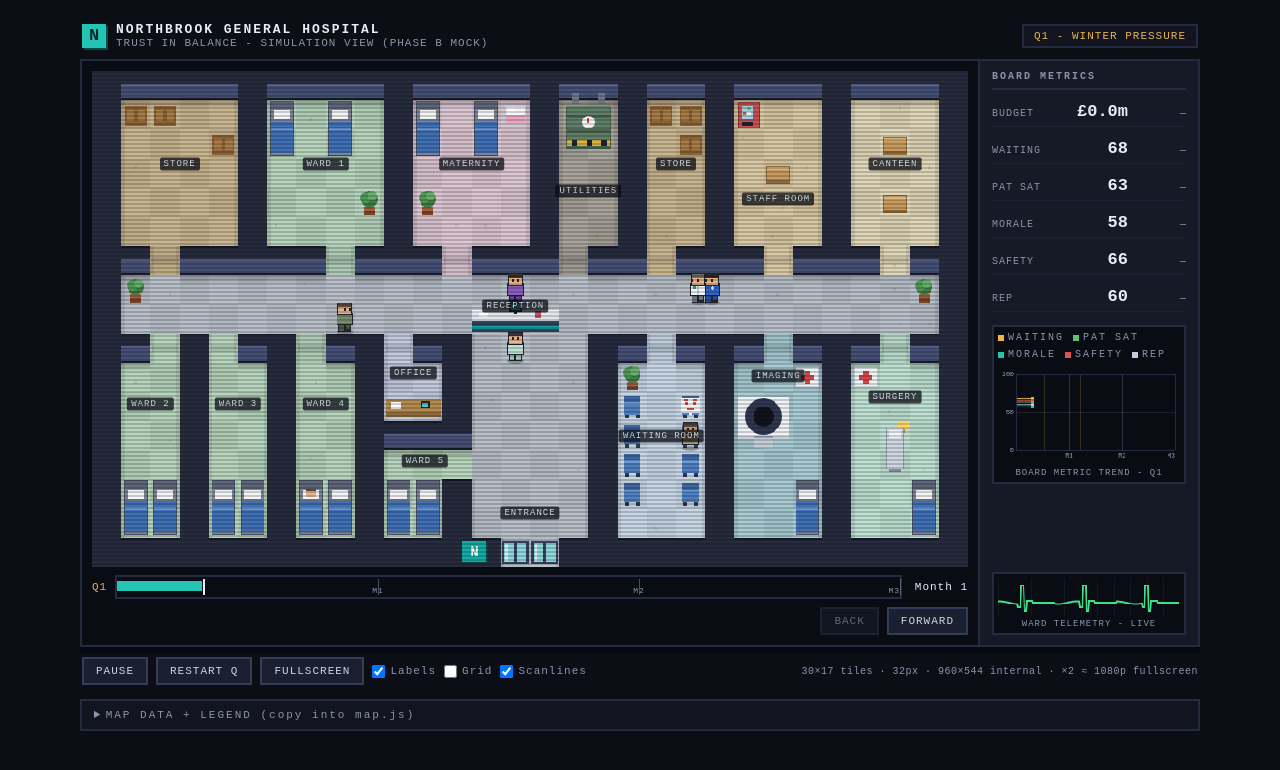
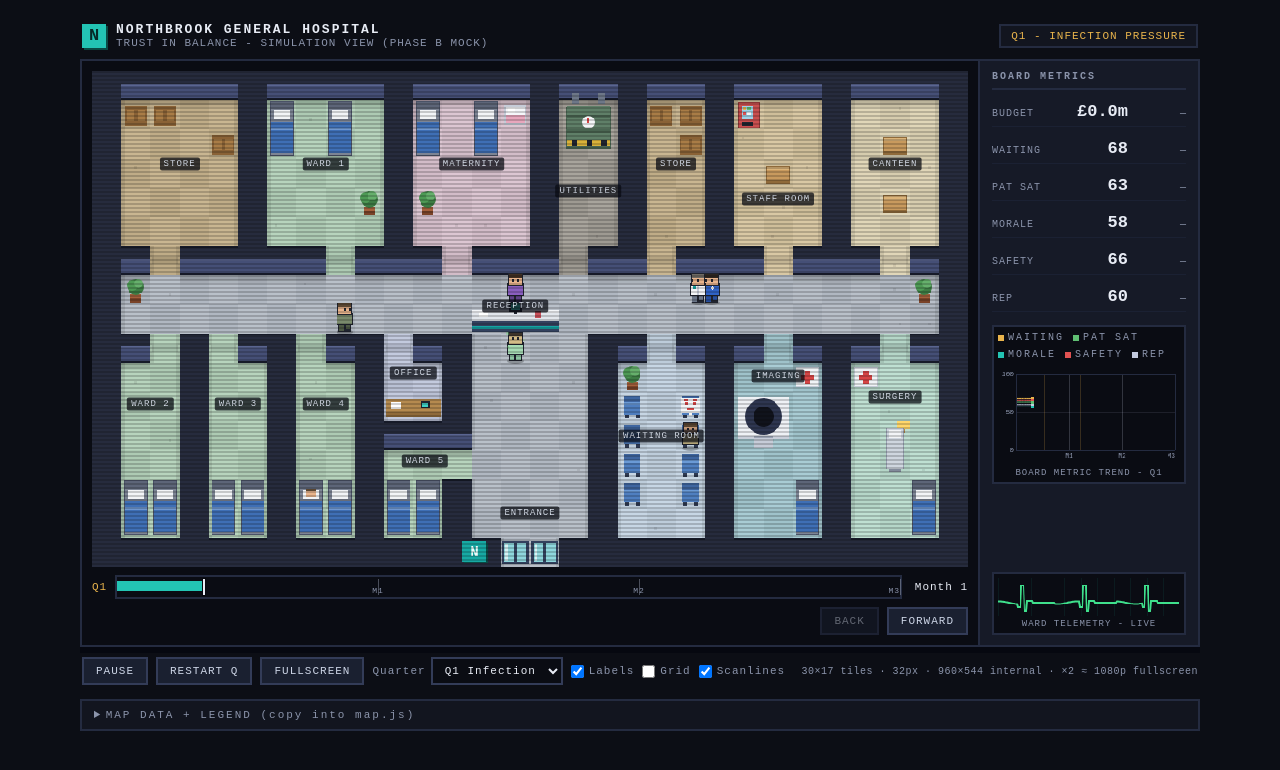
Before and after one commit to acehuall/ENHT-Simulation-Game, a plain HTML site: page index.html in a window 1280 px wide. Drawn offline with Linux system fonts and the light colour scheme.

Commit message:
Add quarter selector and infection pressure visuals

```diff
--- a/index.html
+++ b/index.html
@@ -17,7 +17,7 @@
       <h1>NORTHBROOK GENERAL HOSPITAL</h1>
       <div class="sub">TRUST IN BALANCE - SIMULATION VIEW (PHASE B MOCK)</div>
     </div>
-    <div class="chip">Q1 - WINTER PRESSURE</div>
+    <div class="chip" id="quarterChip">Q1 - INFECTION PRESSURE</div>
   </div>
 
   <div class="stage">
@@ -33,14 +33,14 @@
           <div id="toast"></div>
           <div id="banner">
             <div class="bar"></div>
-            <div class="mid"><div>Q1 &middot; WINTER PRESSURE<br><b>the board has decided: AGENCY COVER</b></div></div>
+            <div class="mid"><div id="bannerQuarter">Q1 &middot; INFECTION PRESSURE<br><b>the board has decided: AGENCY COVER</b></div></div>
             <div class="bar"></div>
           </div>
           <div id="dim"></div>
           <div id="stamp"><div>QUARTER CLOSED</div></div>
         </div>
         <div class="prog">
-          <span class="pq">Q1</span>
+          <span class="pq" id="quarterTrackLabel">Q1</span>
           <div class="pbar" id="pbar">
             <i id="pfill"></i>
             <span class="monthmark" style="left:33.333%" data-label="M1"></span>
@@ -73,7 +73,7 @@
             <span><i class="chartlegend-rep"></i>REP</span>
           </div>
           <canvas id="statsChart" width="220" height="120"></canvas>
-          <div class="ekgcap">BOARD METRIC TREND - Q1</div>
+          <div class="ekgcap" id="metricTrendCaption">BOARD METRIC TREND - Q1</div>
         </div>
         <div class="ekgbox">
           <canvas id="ekg" width="220" height="46"></canvas>
@@ -87,6 +87,14 @@
     <button class="btn" id="btnPause">Pause</button>
     <button class="btn" id="btnRestart">Restart Q</button>
     <button class="btn" id="btnFs">Fullscreen</button>
+    <label class="ck quarterControl">Quarter
+      <select id="quarterSelect" aria-label="Debug quarter selector">
+        <option value="Q1">Q1 Infection</option>
+        <option value="Q2">Q2 Capacity</option>
+        <option value="Q3">Q3 Media</option>
+        <option value="Q4">Q4 Winter</option>
+      </select>
+    </label>
     <label class="ck"><input type="checkbox" id="ckLabels" checked> Labels</label>
     <label class="ck"><input type="checkbox" id="ckGrid"> Grid</label>
     <label class="ck"><input type="checkbox" id="ckScan" checked> Scanlines</label>
@@ -108,11 +116,13 @@
 <script src="src/engine/agent-renderer.js"></script>
 <script src="src/data/scenario-data.js"></script>
 <script src="src/data/quarters-data.js"></script>
+<script src="src/data/quarter-events.js"></script>
 <script src="src/engine/game-state.js"></script>
 <script src="src/ui/dom.js"></script>
 <script src="src/ui/labels.js"></script>
 <script src="src/ui/legend.js"></script>
 <script src="src/engine/state.js"></script>
+<script src="src/engine/patient-state.js"></script>
 <script src="src/engine/metrics.js"></script>
 <script src="src/ui/controls.js"></script>
 <script src="src/ui/telemetry.js"></script>
--- a/src/css/ui.css
+++ b/src/css/ui.css
@@ -82,6 +82,11 @@
      font-family:inherit; font-size:11px; letter-spacing:1px; text-transform:uppercase; cursor:pointer;}
 .btn:hover{border-color:var(--teal); color:var(--teal);}
 label.ck{display:flex; align-items:center; gap:5px; color:var(--dim); letter-spacing:1px; cursor:pointer;}
+.quarterControl{gap:7px;}
+.quarterControl select{
+  background:#0a0c13; border:2px solid #333c58; color:var(--ink);
+  font-family:inherit; font-size:11px; letter-spacing:1px; padding:5px 8px;
+}
 .note{margin-left:auto; color:var(--dim); font-size:10px; letter-spacing:.5px;}
 
 .leg{padding:4px 14px 14px; font-size:11px; color:var(--dim); line-height:1.8;}
--- a/src/data/agents-data.js
+++ b/src/data/agents-data.js
@@ -3,7 +3,7 @@ var AGENTS=[
  {role:'porter',   L:buildLoop([[2,8],[12,8],[12,7],[27,7]], {0:2.2,3:2.2}, SPEED)},
  {role:'nurse',    L:buildLoop([[23,4],[23,7],[7,7],[7,13]], {0:2.6,3:3.2}, SPEED), heartIdx:3, heartAt:[7,14]},
  {role:'doctor',   L:buildLoop([[23,10],[23,7],[8,7],[8,4]], {0:2.4,3:2.6}, SPEED)},
- {role:'patient',  L:buildLoop([[14,15],[14,9],[16,9],[16,8],[19,8],[19,12]], {0:2.0,1:1.6,5:4.0}, SPEED)},
+ {role:'patient',  L:buildLoop([[14,15],[14,9],[16,9],[16,8],[19,8],[19,12],[19,8],[7,8],[7,13]], {0:2.0,1:1.6,5:4.0,8:4.0}, SPEED), treatmentIdx:8},
  {role:'agency',   L:buildLoop([[14,15],[14,9],[16,9],[16,7],[23,7],[23,4]], {}, 2.4, true), startAt:18, oneWay:true},
  {role:'reception',fixed:[14,7]},
  {role:'sitter',   fixed:[20,12], seated:true}
--- /dev/null
+++ b/src/data/quarter-events.js
@@ -0,0 +1,69 @@
+'use strict';
+/* ---------- quarter-specific simulation event configuration ----------
+   This is the extension point for Q1-Q4 visual layers, NPCs, pressure
+   events, and future report-page content. Rendering/simulation code should
+   read from this object instead of hard-coding behaviour for a single quarter.
+------------------------------------------------------------------------ */
+var QUARTER_EVENT_IDS = ['Q1', 'Q2', 'Q3', 'Q4'];
+
+var QUARTER_EVENTS = {
+  Q1: {
+    id: 'Q1',
+    label: 'Q1',
+    eventName: 'Infection Pressure',
+    displayName: 'Q1 - INFECTION PRESSURE',
+    bannerLine: 'INFECTION PRESSURE',
+    patientIllnessTint: true,
+    patientIllness: {
+      spawnState: 'ill',
+      untreatedTint: 0.68,
+      inTreatmentTint: 0.32,
+      treatedTint: 0.12,
+      treatmentCapacityAvailable: true,
+      treatmentZoneTiles: ['v', 'w', 'i', 'g']
+    },
+    visualNPCs: [],
+    pressureEvents: ['norovirus_outbreak', 'ward_4_incident'],
+    reportContentKey: 'infectionPressure'
+  },
+  Q2: {
+    id: 'Q2',
+    label: 'Q2',
+    eventName: 'Capacity Strain',
+    displayName: 'Q2 - CAPACITY STRAIN',
+    bannerLine: 'CAPACITY STRAIN',
+    patientIllnessTint: false,
+    visualNPCs: [],
+    pressureEvents: [],
+    reportContentKey: 'capacityStrain'
+  },
+  Q3: {
+    id: 'Q3',
+    label: 'Q3',
+    eventName: 'Media Pressure',
+    displayName: 'Q3 - MEDIA PRESSURE',
+    bannerLine: 'MEDIA PRESSURE',
+    patientIllnessTint: false,
+    visualNPCs: [
+      {type: 'reporter', x: 12.6, y: 15.15, prop: 'microphone', facing: 1},
+      {type: 'reporter', x: 17.4, y: 15.15, prop: 'camera', facing: -1}
+    ],
+    pressureEvents: ['media_attention'],
+    reportContentKey: 'mediaPressure'
+  },
+  Q4: {
+    id: 'Q4',
+    label: 'Q4',
+    eventName: 'Winter Surge',
+    displayName: 'Q4 - WINTER SURGE',
+    bannerLine: 'WINTER SURGE',
+    patientIllnessTint: false,
+    visualNPCs: [],
+    pressureEvents: [],
+    reportContentKey: 'winterSurge'
+  }
+};
+
+function getQuarterEventConfig(quarterId){
+  return QUARTER_EVENTS[quarterId] || QUARTER_EVENTS.Q1;
+}
--- a/src/engine/agent-renderer.js
+++ b/src/engine/agent-renderer.js
@@ -1,6 +1,36 @@
 'use strict';
-function drawAgent(role,tx,ty,dx,dy,moving,clock,seated){
-  var r=ROLE[role];
+function mixHexColor(a,b,p){
+  var ar=parseInt(a.substr(1,2),16), ag=parseInt(a.substr(3,2),16), ab=parseInt(a.substr(5,2),16);
+  var br=parseInt(b.substr(1,2),16), bg=parseInt(b.substr(3,2),16), bb=parseInt(b.substr(5,2),16);
+  function h(v){ var s=Math.round(v).toString(16); return s.length<2?'0'+s:s; }
+  return '#'+h(ar+(br-ar)*p)+h(ag+(bg-ag)*p)+h(ab+(bb-ab)*p);
+}
+
+function getRolePalette(role,visualState){
+  var base=ROLE[role], tint=visualState && visualState.illnessTint ? visualState.illnessTint : 0;
+  var skin='#e8b48c';
+  if(role==='patient' && tint>0){
+    return {
+      top: mixHexColor(base.top,'#6fcc70',0.45*tint),
+      leg: mixHexColor(base.leg,'#5fbf72',0.38*tint),
+      hair: base.hair,
+      skin: mixHexColor(skin,'#8fd477',0.34*tint)
+    };
+  }
+  return {top:base.top, leg:base.leg, hair:base.hair, skin:skin};
+}
+
+function drawIllnessPixels(fx,fy,bob,intensity){
+  if(!intensity) return;
+  ctx.globalAlpha=0.22+0.18*intensity;
+  R('#66d56e',fx-10,fy-31-bob,3,3);
+  R('#9ee985',fx+8,fy-23-bob,2,2);
+  R('#58bd5e',fx-9,fy-15-bob,2,2);
+  ctx.globalAlpha=1;
+}
+
+function drawAgent(role,tx,ty,dx,dy,moving,clock,seated,visualState){
+  var r=getRolePalette(role,visualState);
   var fx=tx*TILE+16, fy=ty*TILE+29;
   var fr=moving?(Math.floor(clock*7)%2):0;
   var bob=moving?fr:0;
@@ -9,7 +39,7 @@ function drawAgent(role,tx,ty,dx,dy,moving,clock,seated){
   function O(x,y,w,h,col){ R('#20242f',x-1,y-1,w+2,h+2); R(col,x,y,w,h); }
   if(seated){
     O(fx-8,fy-16,16,12,r.top);
-    O(fx-7,fy-27,14,11,'#e8b48c'); R(r.hair,fx-7,fy-27,14,4);
+    O(fx-7,fy-27,14,11,r.skin); R(r.hair,fx-7,fy-27,14,4);
     R('#20242f',fx-4,fy-22,2,3); R('#20242f',fx+2,fy-22,2,3);
     return;
   }
@@ -20,10 +50,43 @@ function drawAgent(role,tx,ty,dx,dy,moving,clock,seated){
   if(role==='doctor'){ R('#c6ccd8',fx-1,fy-19-bob,2,12); R('#17a9a3',fx-5,fy-17-bob,3,3); }
   if(role==='nurse'||role==='agency'){ R('#f4f6f8',fx-1,fy-16-bob,4,2); R('#f4f6f8',fx,fy-17-bob,2,4); }
   if(role==='agency'){ R('#e9b44c',fx+4,fy-17-bob,3,4); }
-  O(fx-7,fy-30-bob,14,12,'#e8b48c');
+  O(fx-7,fy-30-bob,14,12,r.skin);
   R(r.hair,fx-7,fy-30-bob,14,(dy<0?9:4));
   if(dy>=0){
     var s=dx<0?-3:(dx>0?3:0);
     R('#20242f',fx-4+s,fy-25-bob,2,3); R('#20242f',fx+2+s,fy-25-bob,2,3);
   }
+  if(role==='patient') drawIllnessPixels(fx,fy,bob,visualState && visualState.illnessTint);
 }
+
+function drawReporterNpc(npc,clock){
+  var fx=npc.x*TILE+16, fy=npc.y*TILE+29;
+  var bob=Math.floor(clock*2)%2;
+  var facing=npc.facing || 1;
+  ctx.fillStyle='rgba(0,0,0,0.28)';
+  ctx.beginPath(); ctx.ellipse(fx,fy+1,9,3,0,0,7); ctx.fill();
+  function O(x,y,w,h,col){ R('#20242f',x-1,y-1,w+2,h+2); R(col,x,y,w,h); }
+  O(fx-6,fy-8,5,8,'#273044'); O(fx+1,fy-8,5,8,'#273044');
+  O(fx-8,fy-19-bob,16,12,'#d6ad42');
+  R('#f4f6f8',fx-2,fy-18-bob,5,7);
+  R('#20242f',fx-7,fy-16-bob,4,2);
+  O(fx-7,fy-30-bob,14,12,'#d99b73');
+  R('#29221c',fx-7,fy-30-bob,14,4);
+  R('#20242f',fx-4+facing,fy-25-bob,2,3);
+  R('#20242f',fx+2+facing,fy-25-bob,2,3);
+  if(npc.prop==='camera'){
+    O(fx+facing*8,fy-22-bob,8,6,'#1d2433');
+    R('#8fd6e8',fx+facing*8+(facing>0?5:1),fy-20-bob,2,2);
+  }else{
+    R('#20242f',fx+facing*8,fy-20-bob,6*facing,2);
+    R('#303747',fx+facing*13,fy-23-bob,4,4);
+  }
+}
+
+function drawQuarterVisualNpcs(clock){
+  var quarterEvent=getCurrentQuarterEvent();
+  var npcs=quarterEvent.visualNPCs || [];
+  for(var i=0;i<npcs.length;i++){
+    if(npcs[i].type==='reporter') drawReporterNpc(npcs[i],clock);
+  }
+}
--- a/src/engine/game-state.js
+++ b/src/engine/game-state.js
@@ -2,6 +2,7 @@
 /* ---------- game state foundation ---------- */
 var GAME = {
   currentQuarterIndex: 0,
+  currentQuarterId: 'Q1',
   screen: 'simulation',
   selectedOptionId: null,
   lastOutcome: null,
@@ -31,6 +32,21 @@ function getCurrentQuarter(){
   return QUARTERS[GAME.currentQuarterIndex];
 }
 
+function getCurrentQuarterId(){
+  return GAME.currentQuarterId || 'Q1';
+}
+
+function getCurrentQuarterEvent(){
+  return getQuarterEventConfig(getCurrentQuarterId());
+}
+
+function setCurrentQuarter(quarterId){
+  var idx=QUARTER_EVENT_IDS.indexOf(quarterId);
+  if(idx<0) return;
+  GAME.currentQuarterId=quarterId;
+  GAME.currentQuarterIndex=Math.min(idx, QUARTERS.length-1);
+}
+
 function getCurrentStats(){
   return cloneStats(GAME.stats);
 }
@@ -41,6 +57,7 @@ function setGameScreen(screenName){
 
 function resetGameState(){
   GAME.currentQuarterIndex = 0;
+  GAME.currentQuarterId = 'Q1';
   GAME.screen = 'simulation';
   GAME.selectedOptionId = null;
   GAME.lastOutcome = null;
--- a/src/engine/pathing.js
+++ b/src/engine/pathing.js
@@ -20,11 +20,11 @@ function samplePath(L,time,oneWay){
   for(var n=0;n<L.ev.length;n++){
     var e=L.ev[n];
     if(t>=e.t0&&t<e.t1){
-      if(e.kind==='pause') return {x:e.at[0],y:e.at[1],dx:0,dy:1,moving:false,idx:e.idx};
+      if(e.kind==='pause') return {x:e.at[0],y:e.at[1],dx:0,dy:1,moving:false,idx:e.idx,eventIndex:n,cycleTime:t};
       var p=(t-e.t0)/(e.t1-e.t0);
       return {x:e.from[0]+(e.to[0]-e.from[0])*p, y:e.from[1]+(e.to[1]-e.from[1])*p,
-              dx:Math.sign(e.to[0]-e.from[0]), dy:Math.sign(e.to[1]-e.from[1]), moving:true, idx:-1};
+              dx:Math.sign(e.to[0]-e.from[0]), dy:Math.sign(e.to[1]-e.from[1]), moving:true, idx:-1,eventIndex:n,cycleTime:t};
     }
   }
-  return {x:L.end[0],y:L.end[1],dx:0,dy:1,moving:false,idx:-1};
+  return {x:L.end[0],y:L.end[1],dx:0,dy:1,moving:false,idx:-1,eventIndex:L.ev.length-1,cycleTime:t};
 }
--- /dev/null
+++ b/src/engine/patient-state.js
@@ -0,0 +1,79 @@
+'use strict';
+/* ---------- patient state and quarter-driven visual condition ----------
+   Patients can carry both movement states (waiting/walking/inWard) and
+   condition states (ill/treated). Future pressure stats can plug into
+   isTreatmentAvailableForPatient() and the quarter config tint values.
+------------------------------------------------------------------------ */
+var PATIENT_STATES = {
+  waiting: 'waiting',
+  walking: 'walking',
+  inWard: 'inWard',
+  treated: 'treated',
+  discharged: 'discharged',
+  ill: 'ill'
+};
+
+function getPatientTreatmentPauseIndex(agent){
+  var n, e;
+  if(!agent || !agent.L || agent.treatmentIdx == null) return -1;
+  if(agent._treatmentPauseIndex != null) return agent._treatmentPauseIndex;
+  for(n=0;n<agent.L.ev.length;n++){
+    e=agent.L.ev[n];
+    if(e.kind==='pause' && e.idx===agent.treatmentIdx){
+      agent._treatmentPauseIndex=n;
+      return n;
+    }
+  }
+  agent._treatmentPauseIndex=-1;
+  return -1;
+}
+
+function isTreatmentAvailableForPatient(agent, quarterEvent){
+  var illness=quarterEvent && quarterEvent.patientIllness;
+  /* Later, bed occupancy, infection rate, staff pressure, or waiting time can
+     decide this. For this first visible layer, treatment capacity is available
+     unless the active quarter explicitly says otherwise. */
+  return !illness || illness.treatmentCapacityAvailable !== false;
+}
+
+function isTreatmentTile(x,y, quarterEvent){
+  var illness=quarterEvent && quarterEvent.patientIllness;
+  var zones=illness && illness.treatmentZoneTiles ? illness.treatmentZoneTiles : ['v','w','i','g'];
+  return zones.indexOf(at(Math.round(x), Math.round(y))) !== -1;
+}
+
+function getPatientVisualState(agent, pathSample, simT, agentTime){
+  var quarterEvent=getCurrentQuarterEvent();
+  var illness=quarterEvent.patientIllness || {};
+  var movementState=pathSample.moving ? PATIENT_STATES.walking : PATIENT_STATES.waiting;
+  var treatmentEventIndex=getPatientTreatmentPauseIndex(agent);
+  var inTreatmentArea=isTreatmentTile(pathSample.x,pathSample.y,quarterEvent) ||
+                      (agent.treatmentIdx != null && pathSample.idx===agent.treatmentIdx);
+  var treatmentAvailable=isTreatmentAvailableForPatient(agent, quarterEvent);
+  var reachedTreatment=treatmentAvailable && treatmentEventIndex>=0 &&
+                       pathSample.eventIndex!=null && pathSample.eventIndex>=treatmentEventIndex;
+  var conditionStates=[];
+  var illnessTint=0;
+
+  if(inTreatmentArea && treatmentAvailable) movementState=PATIENT_STATES.inWard;
+  if(reachedTreatment && !inTreatmentArea) movementState=PATIENT_STATES.treated;
+
+  if(quarterEvent.patientIllnessTint){
+    conditionStates.push(PATIENT_STATES.ill);
+    if(!treatmentAvailable){
+      illnessTint=illness.untreatedTint;
+    }else if(inTreatmentArea){
+      illnessTint=illness.inTreatmentTint;
+    }else if(reachedTreatment){
+      illnessTint=illness.treatedTint;
+    }else{
+      illnessTint=illness.untreatedTint;
+    }
+  }
+
+  return {
+    movementState: movementState,
+    conditionStates: conditionStates,
+    illnessTint: clamp(illnessTint || 0, 0, 1)
+  };
+}
--- a/src/engine/simulation.js
+++ b/src/engine/simulation.js
@@ -18,6 +18,8 @@ function render(){
   var m=simT%6.5;
   if((m>5.9&&m<6.05)||(m>6.2&&m<6.28)){ ctx.fillStyle='rgba(6,10,16,0.75)'; ctx.fillRect(406,516,26,22); }
 
+  drawQuarterVisualNpcs(clock);
+
   /* agents */
   for(var n=0;n<AGENTS.length;n++){
     var a=AGENTS[n];
@@ -25,7 +27,8 @@ function render(){
     if(a.startAt!=null && simT<a.startAt) continue;
     var time=(a.startAt!=null)? simT-a.startAt : clock;
     var p=samplePath(a.L,time,a.oneWay);
-    drawAgent(a.role,p.x,p.y,p.dx,p.dy,p.moving,clock,false);
+    var visualState=a.role==='patient' ? getPatientVisualState(a,p,simT,time) : null;
+    drawAgent(a.role,p.x,p.y,p.dx,p.dy,p.moving,clock,false,visualState);
     if(a.heartIdx!=null && p.idx===a.heartIdx){
       var ph=(clock*1.1)%1;
       ctx.globalAlpha=1-ph;
--- a/src/ui/controls.js
+++ b/src/ui/controls.js
@@ -27,6 +27,16 @@ function setScene(scene){
   }
 }
 
+function syncQuarterControls(){
+  var quarterEvent=getCurrentQuarterEvent();
+  var sel=$('quarterSelect');
+  if(sel) sel.value=getCurrentQuarterId();
+  $('quarterChip').textContent=quarterEvent.displayName;
+  $('quarterTrackLabel').textContent=quarterEvent.label;
+  $('bannerQuarter').innerHTML=quarterEvent.label+' &middot; '+quarterEvent.bannerLine+'<br><b>the board has decided: AGENCY COVER</b>';
+  $('metricTrendCaption').textContent='BOARD METRIC TREND - '+quarterEvent.label;
+}
+
 $('btnPause').onclick=function(){ paused=!paused; this.textContent=paused?'Resume':'Pause'; };
 $('btnRestart').onclick=function(){ seekSimulation(0); paused=false; setScene('simulation'); syncPauseButton(); };
 $('btnFs').onclick=function(){
@@ -43,4 +53,12 @@ scrub.oninput=function(){ seekSimulation(this.value); setScene('simulation'); };
 
 $('btnPrevScene').onclick=function(){ setScene('simulation'); };
 $('btnNextScene').onclick=function(){ setScene('boardRoom'); };
+
+$('quarterSelect').onchange=function(){
+  setCurrentQuarter(this.value);
+  syncQuarterControls();
+  render();
+};
+
+syncQuarterControls();
 setScene('simulation');
```
Also changed, not shown: test-output/quarter-q1-ill-start.png (added), test-output/quarter-q1-ill-visible.png (added), test-output/quarter-q1-treatment-reduced.png (added), test-output/quarter-q3-reporters.png (added).
